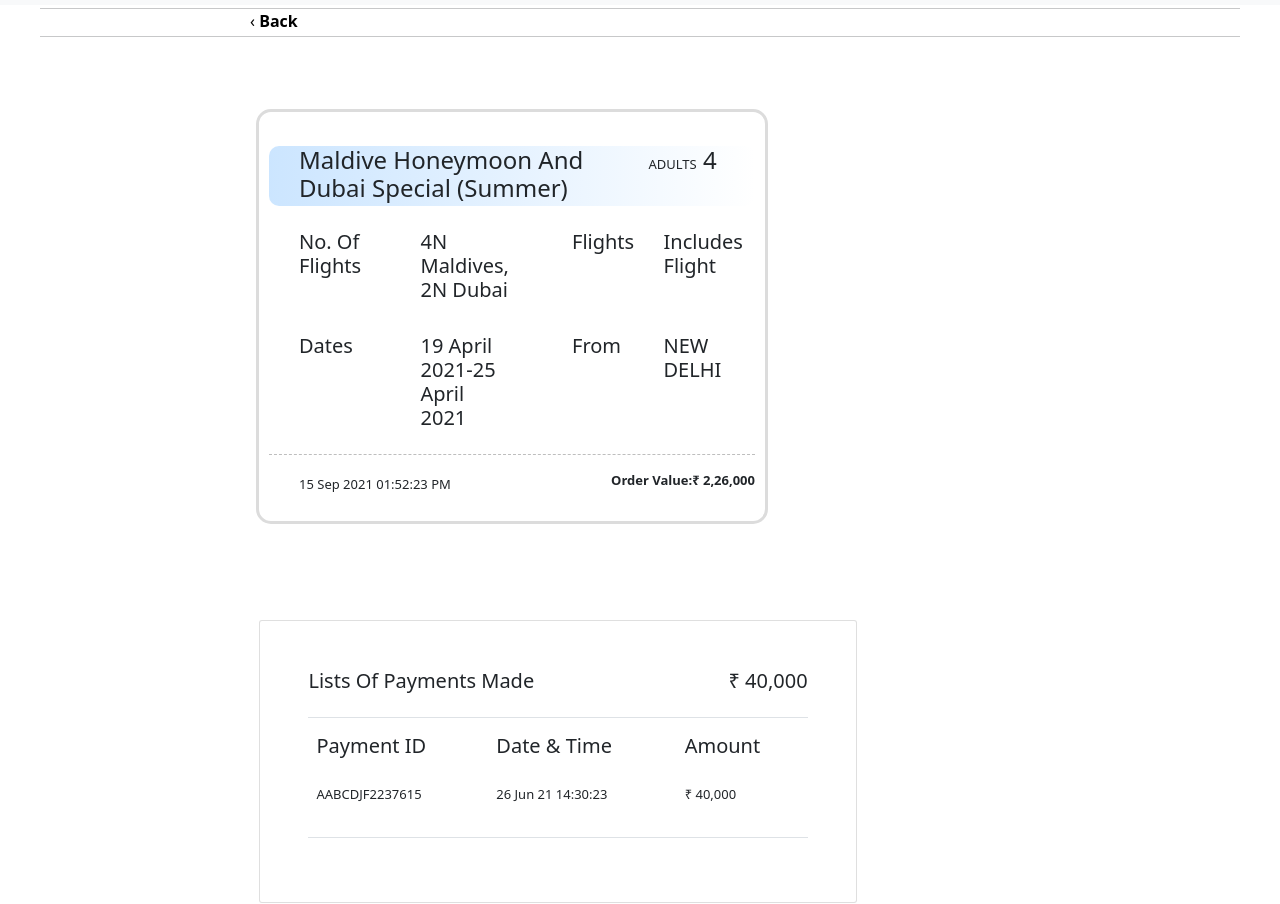
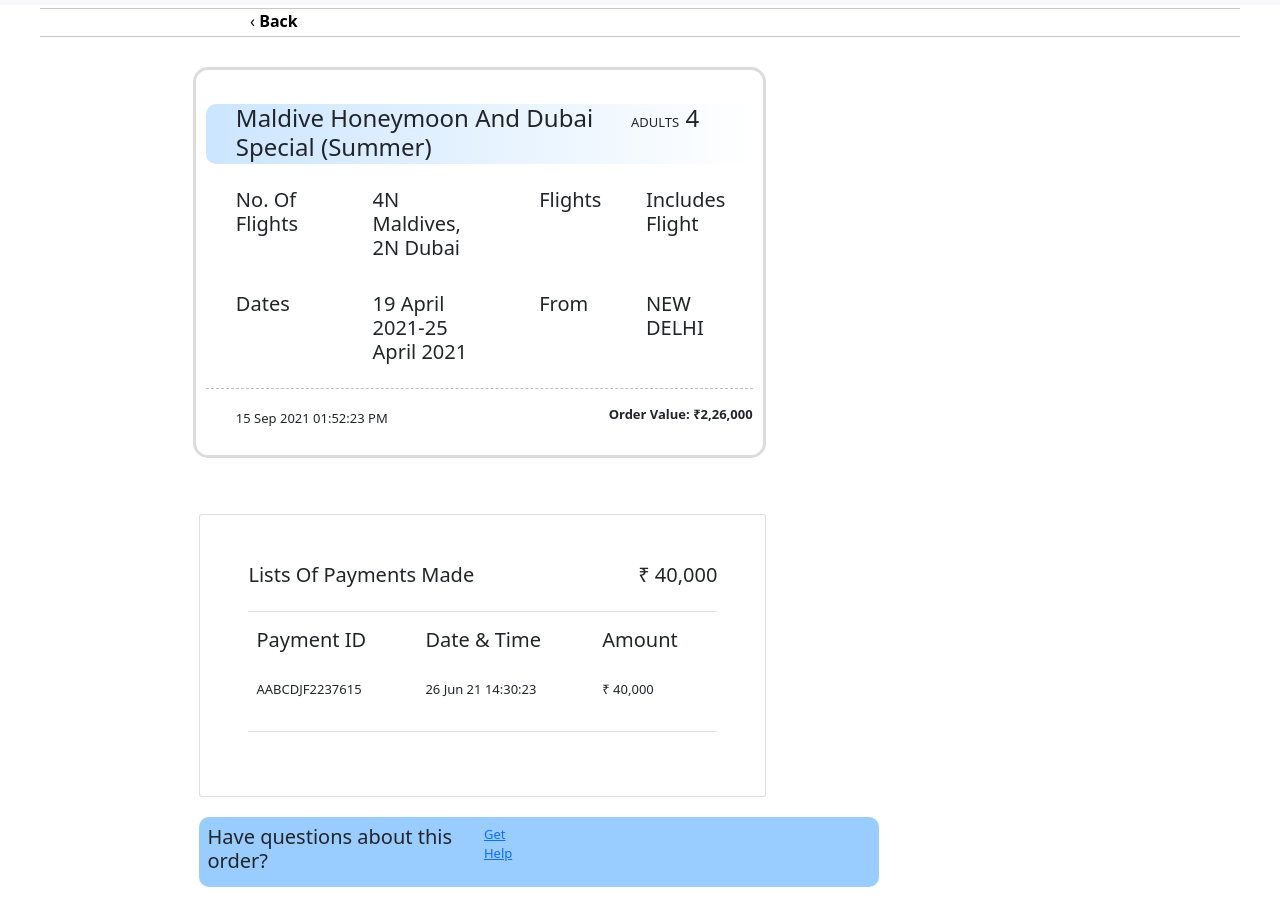
Before and after one commit to ksalokya/travel_template, a plain HTML site: page user-expanded.html in a window 1280 px wide. Shown: the part 70-974 px from the top of the page. Drawn offline with nearby package versions, Linux system fonts and the light colour scheme.

Commit message:
misc changes

```diff
--- a/assets/style.css
+++ b/assets/style.css
@@ -278,6 +278,9 @@ input {
   }
 }
 
+.order-content{
+  margin: 0;
+}
 
 .order-title{
   margin: 2% 0 0 12%;
@@ -303,7 +306,7 @@ input {
 }
 
 .oder-details2{
-  margin: 7% 25% 0 25%;
+  margin: 3% 25% 0 18%;
 
   padding: 10px 10px;
   border-radius: 15px;
@@ -361,13 +364,15 @@ input {
 
 .help{
   background-color: #99ccff;
-  margin-left:25%;
   border-radius: 10px;
-  height:55px;
-  width:720px;
+  height:70px;
+  width:680px;
   display: inline-block;
- text-decoration: none;
+  text-decoration: none;
+}
 
+.invoice-card{
+  width: 90%;
 }
 
 #grad1 {
@@ -386,17 +391,6 @@ padding-right: 50px;
   padding: 10px;
 }
 
-
-.row:after {
-  content: "";
-  display: table;
-  clear: both;
-}
-
-#payment{
-  margin-left: 9%;
-}
-
 .flex-container {
   display: flex;
   flex-direction: row;
--- a/user-expanded.html
+++ b/user-expanded.html
@@ -63,13 +63,21 @@
   </div>
   <hr class="hline">
 
+  <div class="row order-content">
+    <div class="col">
       <div style="width: 100%;">
         <div style="float:left; width: 80%">
           <div class="oder-details2">
             <br>
             <div>
-    <div id="grad1"> <div class="place"> <h4 class="s1">Maldive Honeymoon And Dubai Special (Summer)</h4>
-      <h4 class="s2"><font size="-1">ADULTS</font> 4</h4></div></div>
+              <div id="grad1">
+                <div class="place">
+                  <h4 class="s1">Maldive Honeymoon And Dubai Special (Summer)</h4>
+                  <h4 class="s2">
+                    <font size="-1">ADULTS</font> 4
+                  </h4>
+                </div>
+              </div>
             </div>
             <br>
             <div class="order-summary">
@@ -87,25 +95,29 @@
                 <h5 class="s7">NEW DELHI</h5>
               </div>
               <hr class="hline2">
-      <div class="place"> <p class="s1"><font size="-1">15 Sep 2021 01:52:23 PM</p>
-        <p class="s2"><b>Order Value:&#8377 2,26,000</b></div>
+              <div class="place">
+                <p class="s1">
+                  <font size="-1">15 Sep 2021 01:52:23 PM
+                </p>
+                <p class="s2"><b> Order Value: ₹2,26,000 </b></p>
+              </div>
             </div>
           </div>
 
           <br>
           <br>
- <section id="payment">
-   <div class="container mt-5 mb-5">
+
+          <div class="container mt-2">
             <div class="row d-flex justify-content-center">
               <div class="col-md-8">
-             <div class="card">
+                <div class="card invoice-card">
                   <div class="invoice p-5">
                     <div class="flex-container">
                       <div>
                         <h5>Lists Of Payments Made</h5>
                       </div>
                       <div>
-                      <h5>&#8377 40,000</h5>
+                        <h5>&#8377; 40,000</h5>
                       </div>
                     </div>
                     <div class="payment border-top mt-3 mb-3 border-bottom table-responsive">
@@ -113,41 +125,54 @@
                         <tbody>
                           <tr>
                             <td>
-                                         <div class="py-2"> <span class="d-block "><h5>Payment ID</h5></span> <br> <span>AABCDJF2237615</span> </div>
+                              <div class="py-2"> <span class="d-block ">
+                                  <h5>Payment ID</h5>
+                                </span> <br> <span>AABCDJF2237615</span> </div>
                             </td>
                             <td>
-                                         <div class="py-2"> <span class="d-block "><h5>Date & Time</h5></span><br> <span>26 Jun 21 14:30:23</span> </div>
+                              <div class="py-2"> <span class="d-block ">
+                                  <h5>Date & Time</h5>
+                                </span><br> <span>26 Jun 21 14:30:23</span> </div>
                             </td>
 
                             <td>
-                                         <div class="py-2"> <span class="d-block "><h5>Amount</h5></span> <br><span>&#8377 40,000</span> </div>
+                              <div class="py-2"> <span class="d-block ">
+                                  <h5>Amount</h5>
+                                </span> <br><span>&#8377; 40,000</span> </div>
                             </td>
                           </tr>
                         </tbody>
                       </table>
                     </div>
+                  </div>
+                </div>
+                <br>
 
-   </div>
- </section>
- <br>
                 <div class="help">
                   <div class="col-md-6">
                     <table class="table table-borderless">
                       <tbody>
                         <tr>
                           <td>
-            <h5 class="s4">Have questions about this order? </h5></td>
+                            <h5 class="s4">Have questions about this order? </h5>
+                          </td>
                           <td><a href="#">Get Help</a></td>
                         </tr>
                       </tbody>
-
                     </table>
                   </div>
                 </div>
               </div>
             </div>
-<div style="float:right;">
           </div>
         </div>
-<div style="clear:both"></div>
+      </div>
+    </div>
+
+    <!-- Partial Payment Status -->
+
+  </div>
+
 </body>
+
+</html>
```
Lines whose indentation alone changed are shown as unchanged.
